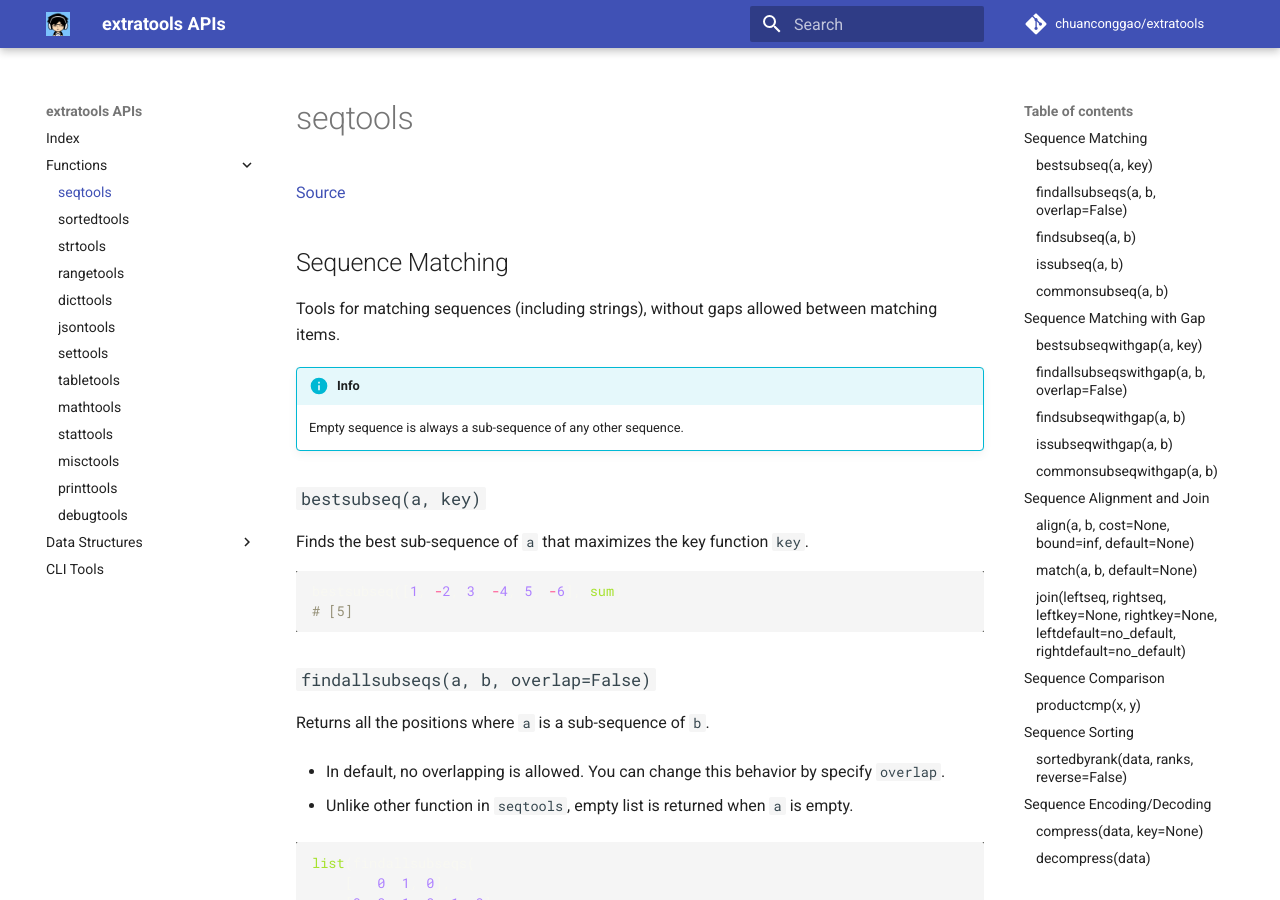
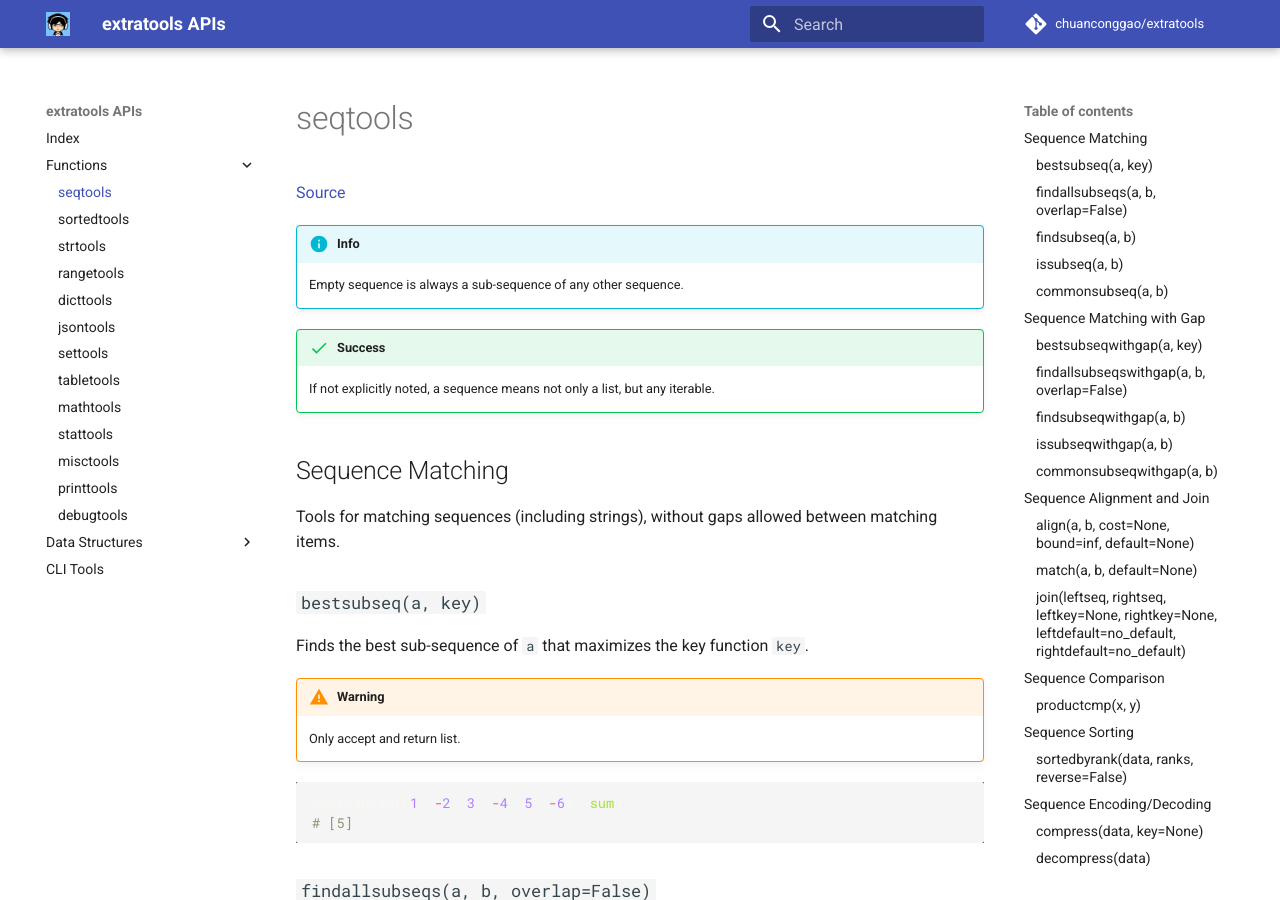
Before and after one commit to chuanconggao/extratools, an MkDocs documentation site: the page built from docs/functions/seqtools.md, in a window 1280 px wide and 900 px high. Built offline with MkDocs 1.6.1 and Material for MkDocs 9.7.7, drawn with Linux system fonts in a browser that asks for light colours; comment, search, counter and statistics services are not loaded; old or Windows-style settings are respelled for this version of MkDocs; some of the changed text lies outside the part shown.

Commit message:
Tweaks on docs; Fix on function annotation

````diff
--- a/docs/functions/seqtools.md
+++ b/docs/functions/seqtools.md
@@ -1,15 +1,21 @@
 [Source](https://github.com/chuanconggao/extratools/blob/master/extratools/seqtools.py)
+
+!!! info
+    Empty sequence is always a sub-sequence of any other sequence.
+
+!!! success
+    If not explicitly noted, a sequence means not only a list, but any iterable.
 
 ## Sequence Matching
 
 Tools for matching sequences (including strings), without gaps allowed between matching items.
 
-!!! info
-    Empty sequence is always a sub-sequence of any other sequence.
-
 ### `bestsubseq(a, key)`
 
 Finds the best sub-sequence of `a` that maximizes the key function `key`.
+
+!!! warning
+    Only accept and return list.
 
 ``` python
 bestsubseq([1, -2, 3, -4, 5, -6], sum)
@@ -68,6 +74,9 @@ issubseq(
 
 Finds the [longest common sub-sequence](https://en.wikipedia.org/wiki/Longest_common_substring_problem) among two sequences `a` and `b`.
 
+!!! warning
+    Only accept and return list.
+
 ``` python
 commonsubseq(
     [   0, 1, 1,   0, 1],
@@ -80,12 +89,12 @@ commonsubseq(
 
 Tools for matching sequences (including strings), with gaps allowed between matching items.
 
-!!! info
-    Empty sequence is always a sub-sequence of any other sequence.
-
 ### `bestsubseqwithgap(a, key)`
 
 Finds the best sub-sequence of `a` that maximizes the key function `key`, where gaps are allowed.
+
+!!! warning
+    Only accept and return list.
 
 ``` python
 bestsubseqwithgap([1, -2, 3, -4, 5, -6], sum)
@@ -163,6 +172,9 @@ list(issubseqwithgap(
 
 Finds the [longest common sub-sequence](https://en.wikipedia.org/wiki/Longest_common_subsequence_problem) among two sequences `a` and `b`, where gaps are allowed.
 
+!!! warning
+    Only accept and return list.
+
 ``` python
 commonsubseqwithgap(
     [0,    1, 1, 0, 1],
@@ -189,6 +201,9 @@ Tools for aligning and joining sequences.
 
 - If there are multiple alignments having the same cost, the leftmost one is returned.
 
+!!! warning
+    Only accept and return list.
+
 ``` python
 align(
     [0,    1, 1, 0, 1],
@@ -210,6 +225,9 @@ align(
 Matches two sequences `a` and `b` in pairs, such that the total number of matching pairs is maximized.
 
 - If there are multiple alignments having the same number, the leftmost one is returned.
+
+!!! warning
+    Only accept list.
 
 ``` python
 list(match(
@@ -263,10 +281,16 @@ Compares two sequences `x` and `y` with equal length according to [product order
 - Throw exception if `x` and `y` have different lengths.
 
 ``` python
-productcmp([1, 2, 3], [4, 5, 6])
+productcmp(
+    [1, 2, 3],
+    [4, 5, 6]
+)
 # 1
 
-productcmp([1, 2, 3], [4, 3, 2])
+productcmp(
+    [1, 2, 3],
+    [4, 3, 2]
+)
 # None
 ```
 
@@ -279,7 +303,10 @@ Tools for sorting sequences.
 Returns the sorted list of `data`, according to the respective rank of each individual element in `ranks`.
 
 ``` python
-sortedbyrank(['a', 'b', 'c'], [3, 2, 1])
+sortedbyrank(
+    ['a', 'b', 'c'],
+    [  3,   2,   1]
+)
 # ['c', 'b', 'a']
 ```
 
````
Also changed, not shown: docs/functions/rangetools.md (+3 -0 lines), docs/functions/sortedtools.md (+3 -0 lines), 1 other file.
